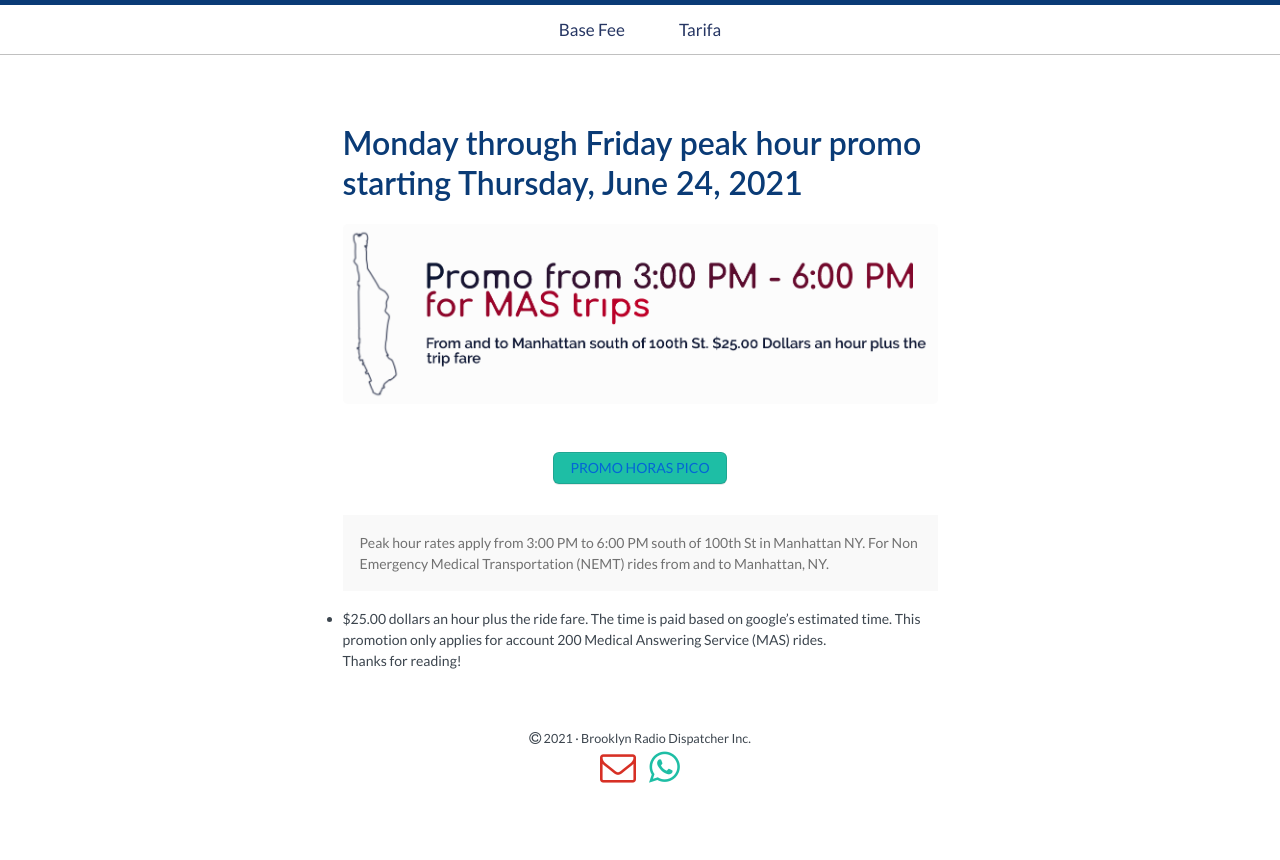
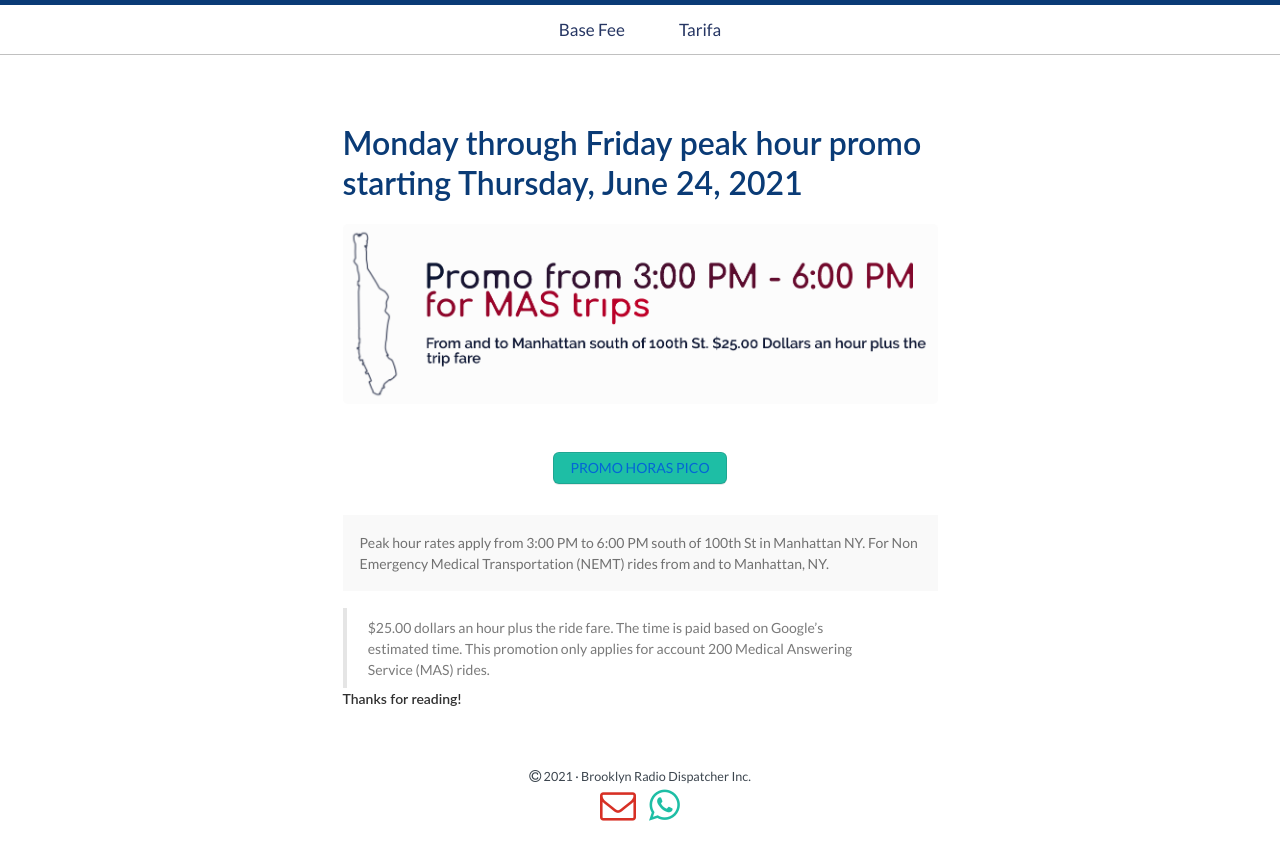
Before and after one commit to brd-blog/base-fee, a Jekyll site: the page built from promo.md, in a window 1280 px wide. Shown: the top 860 px of the page. Built offline with Jekyll 4.4.1, drawn with Linux system fonts in a browser that asks for light colours; some web fonts are replaced.

Commit message:
updated page

```diff
--- a/_layouts/default.html
+++ b/_layouts/default.html
@@ -7,7 +7,7 @@
     <nav class="nav-main">
       <ul>
         <!-- <li class="logo"><a class="hvr-ripple-out" href="{{ site.baseurl }}/"> English </a></li> -->
-        <li class="hvr-underline-reveal"><a href="{{ site.baseurl }}/"> Base Fee </a></li>
+        <li class="hvr-underline-reveal"><a href="{{ site.baseurl }}/">Base Fee</a></li>
         <li class="hvr-underline-reveal"><a href="{{ site.baseurl }}/spanish/">Tarifa</a></li>
         <!-- <li class="logo"><a class="hvr-ripple-out" href="{{ site.baseurl }}/"> Peak hour promo </a></li> -->
         <!-- <li class="hvr-underline-reveal"><a href="{{ site.baseurl }}/blog/">blog</a></li> -->
--- a/promo.md
+++ b/promo.md
@@ -14,7 +14,7 @@
   Peak hour rates apply from 3:00 PM to 6:00 PM south of 100th St in Manhattan NY. For Non Emergency Medical Transportation (NEMT) rides from and to Manhattan, NY.
 </p>
 
-* $25.00 dollars an hour plus the ride fare. The time is paid based on google's estimated time. This promotion only applies for account 200 Medical Answering Service (MAS) rides.
+> $25.00 dollars an hour plus the ride fare. The time is paid based on Google's estimated time. This promotion only applies for account 200 Medical Answering Service (MAS) rides.
 
 
-Thanks for reading!
+**Thanks for reading!**
--- a/spanish.html
+++ b/spanish.html
@@ -5,6 +5,10 @@
 <div class="page">
 
   <header>
+    <div class="text-center">
+      <button type="button" class="btn btn-primary btn-lg"><a href="{{ site.baseurl }}/promocion/">PROMO HORAS PICO</a></button>
+    </div>
+    <br>
     <h1 class="landing-title">Tarifa de Base</h1>
   </header>
 
```
Also changed, not shown: promocion.md (+2 -2 lines).
